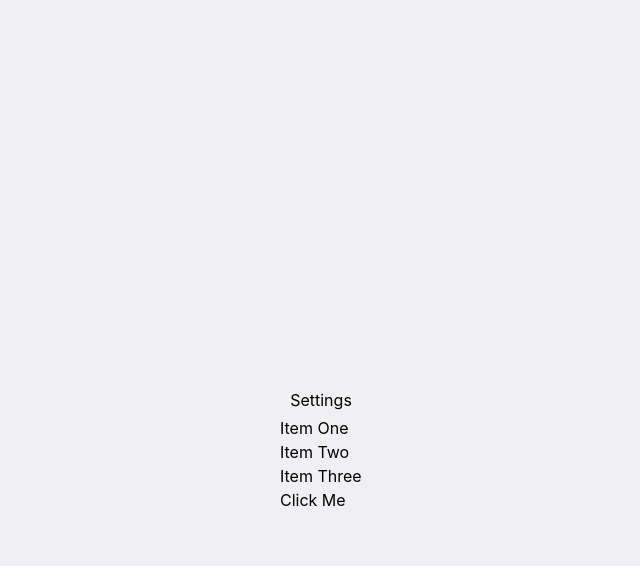
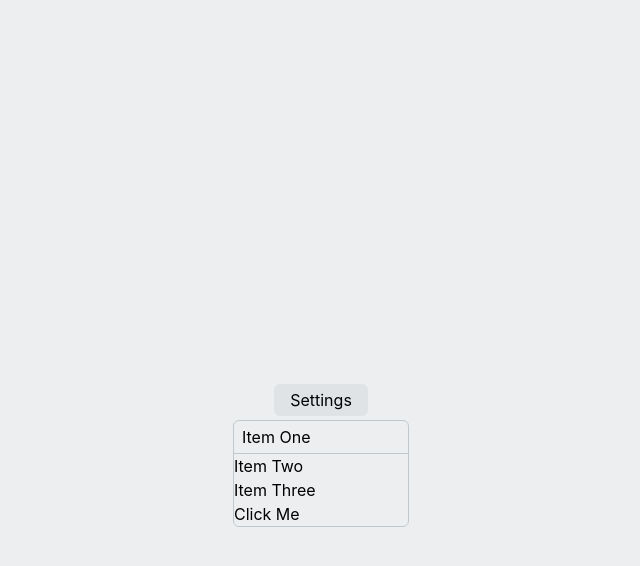
Before and after one commit to didimedina/personal-website-v3, a Next.js app: page / in a window 1280 px wide. Both pictures are taken after a click on the button "Settings". Shown: the top 566 px of the page, without its empty margins (319-959 px from the left). Built offline with nearby package versions, Linux system fonts and the light colour scheme.

Commit message:
added framer motion and got stitches up and running without theme

```diff
--- a/pages/index.tsx
+++ b/pages/index.tsx
@@ -1,23 +1,16 @@
 // import type { NextPage } from 'next'
 import * as DropdownMenu from '@radix-ui/react-dropdown-menu';
 
-function autoDark(color){
 
-  let modifiedColor = `dark:bg-dark-${color}`
-
-  return modifiedColor
-}
-
-const isDarkMode = true
 
 export default function Home() {
   return (
-    <div className={`w-auto h-screen flex justify-center items-center bg-slate3 dark:bg-dark-slate3`}>
+    <div className={`w-auto h-screen flex justify-center items-center bg-slate-4 outline-none`}>
       <DropdownMenu.Root>
-        <DropdownMenu.Trigger className="h-8">Settings</DropdownMenu.Trigger>
+        <DropdownMenu.Trigger className="h-8 bg-slate-6 px-4 rounded-md focus-visible:outline-none">Settings</DropdownMenu.Trigger>
 
-        <DropdownMenu.Content>
-          <DropdownMenu.Item>Item One</DropdownMenu.Item>
+        <DropdownMenu.Content className="w-44 overflow-hidden border border-slate-8 border-solid rounded-md mt-1 ">
+          <DropdownMenu.Item className="border-b border-slate-8 px-2 py-1 hover:bg-slate-6 hover:outline-none">Item One</DropdownMenu.Item>
           <DropdownMenu.Item>Item Two</DropdownMenu.Item>
           <DropdownMenu.Item>Item Three</DropdownMenu.Item>
           <DropdownMenu.CheckboxItem>Click Me</DropdownMenu.CheckboxItem>
--- a/styles/globals.css
+++ b/styles/globals.css
@@ -18,3 +18,34 @@ a {
 @tailwind base;
 @tailwind components;
 @tailwind utilities;
+
+@layer base {
+  :root {
+      --slate1: rgb(251, 252, 253);
+      --slate2: rgb(248, 249, 250);
+      --slate3: rgb(241, 243, 245);
+      --slate4: rgb(236, 238, 240);
+      --slate5: rgb(230, 232, 235);
+      --slate6: rgb(223, 227, 230);
+      --slate7: rgb(215, 219, 223);
+      --slate8: rgb(193, 200, 205);
+      --slate9: rgb(136, 144, 150);
+      --slate10: rgb(126, 134, 140);
+      --slate11: rgb(104, 112, 118);
+      --slate12: rgb(17, 24, 28);
+  }
+  .dark {
+    --slate1: rgb(21, 23, 24);
+    --slate2: rgb(26, 29, 30);
+    --slate3: rgb(32, 36, 37);
+    --slate4: rgb(38, 41, 43);
+    --slate5: rgb(43, 47, 49);
+    --slate6: rgb(49, 53, 56);
+    --slate7: rgb(58, 63, 66);
+    --slate8: rgb(76, 81, 85);
+    --slate9: rgb(105, 113, 119);
+    --slate10: rgb(120, 127, 133);
+    --slate11: rgb(155, 161, 166);
+    --slate12: rgb(236, 237, 238);
+  }
+}
--- a/tailwind.config.js
+++ b/tailwind.config.js
@@ -1,7 +1,7 @@
 const radixColors = require('@radix-ui/colors')
 
-console.log(radixColors.slateDark)
-console.log(radixColors.slate)
+// console.log(radixColors.slateDark)
+// console.log(radixColors.slate)
 
 module.exports = {
   darkMode: 'class',
@@ -13,15 +13,38 @@ module.exports = {
     colors: {
       transparent: 'transparent',
       current: 'currentColor',
-
-
-      ...radixColors.slate,
-
-
-      dark: {
-        // 'slate1': mode? slate1 : slateDark1
-        ...radixColors.slateDark,
-      }
+      slate: {
+        '1': 'var(--slate1)',
+        '2': 'var(--slate2)',
+        '3': 'var(--slate3)',
+        '4': 'var(--slate4)',
+        '5': 'var(--slate5)',
+        '6': 'var(--slate6)',
+        '7': 'var(--slate7)',
+        '8': 'var(--slate8)',
+        '9': 'var(--slate9)',
+        '10': 'var(--slate10)',
+        '11': 'var(--slate11)',
+        '12': 'var(--slate12)',
+        // dark: {
+        //   '1': rgb(21, 23, 24);
+        //   '2': rgb(26, 29, 30);
+        //   '3': rgb(32, 36, 37);
+        //   '4': rgb(38, 41, 43);
+        //   '5': rgb(43, 47, 49);
+        //   '6': rgb(49, 53, 56);
+        //   '7': rgb(58, 63, 66);
+        //   '8': rgb(76, 81, 85);
+        //   '9': rgb(105, 113, 119);
+        //   '10': rgb(120, 127, 133);
+        //   '11': rgb(155, 161, 166);
+        //   '12': rgb(236, 237, 238);
+        // }
+      },
+      // dark: {
+      //   // 'slate1': mode? slate1 : slateDark1
+      //   ...radixColors.slateDark,
+      // }
       // how do you get this to be implicit at build time?
 
     },
```
